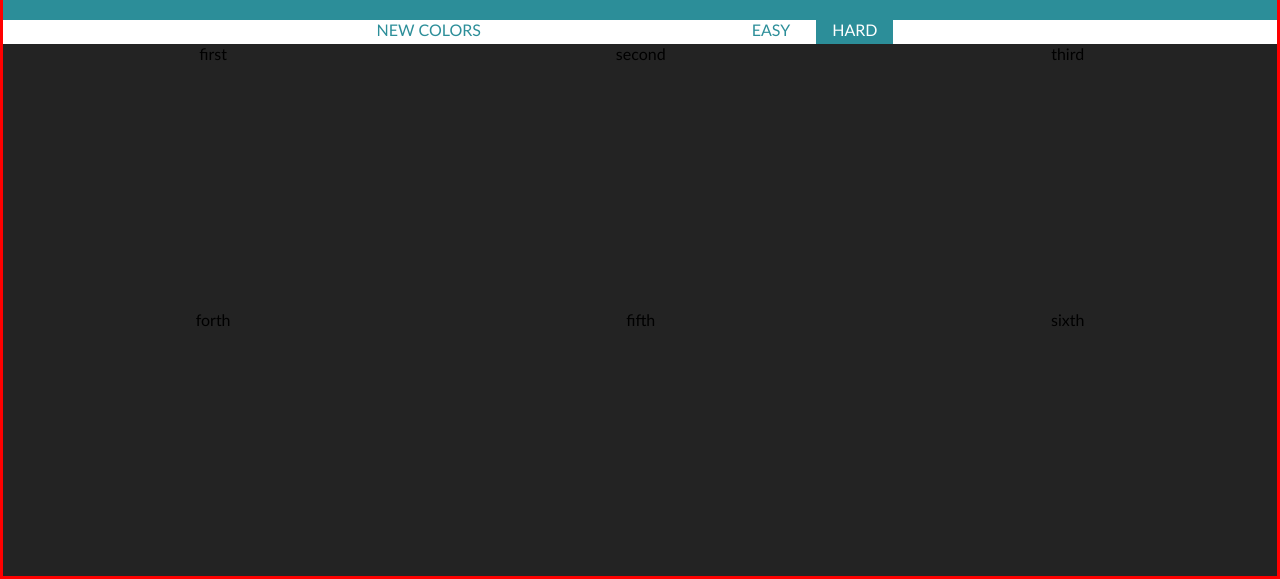
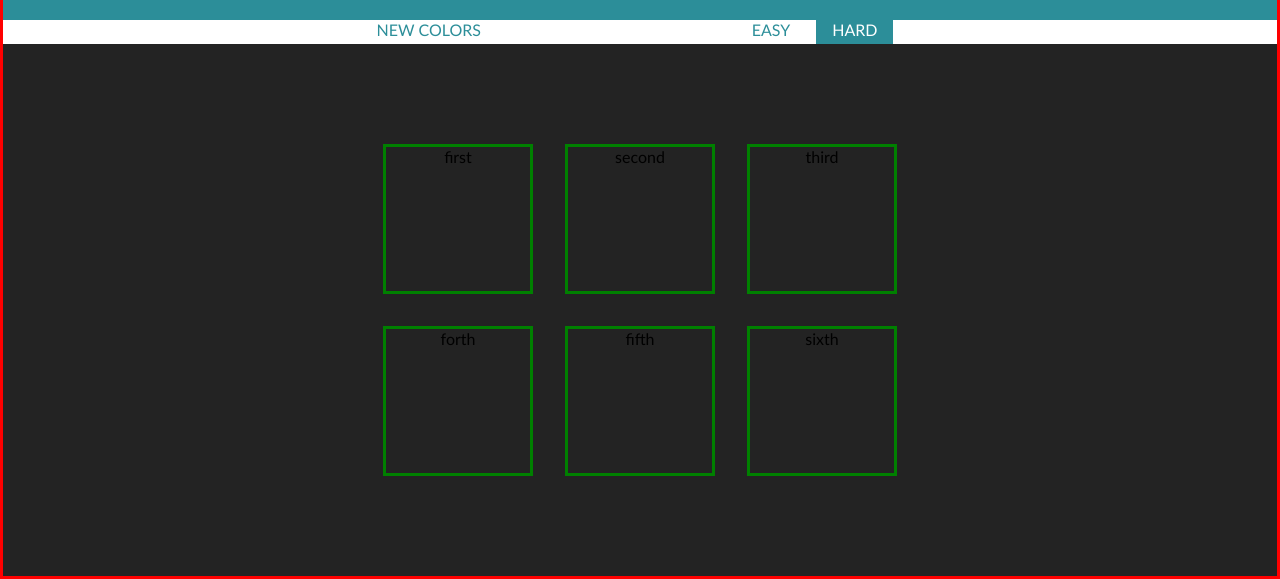
Before and after one commit to kentshenlim/JavaScript-Weekly-Project, a website: page 20230220_GuessColor/index.html in a window 1280 px wide. Shown: the part 221-800 px from the top of the page. Drawn offline with Linux system fonts and the light colour scheme.

Commit message:
Set up grid for color panels

```diff
--- a/20230220_GuessColor/style.css
+++ b/20230220_GuessColor/style.css
@@ -34,7 +34,7 @@ body {
 }
 
 div.main-wrapper {
-  width: 100vw;
+  width: max(100vw, 350px);
   height: max(100vh, 600px);
   border: solid red 3px;
   text-align: center;
@@ -102,4 +102,14 @@ div.picker-wrapper {
   display: grid;
   grid-template-rows: repeat(var(--GRID-M), auto);
   grid-template-columns: repeat(var(--GRID-N), auto);
+  justify-content: center;
+  align-content: center;
+  row-gap: 2rem;
+  column-gap: 2rem;
 }
+
+div.picker-wrapper > * {
+  border: solid green 3px;
+  width: max(10vw, 150px);
+  height: max(10vw, 150px);
+}
```
